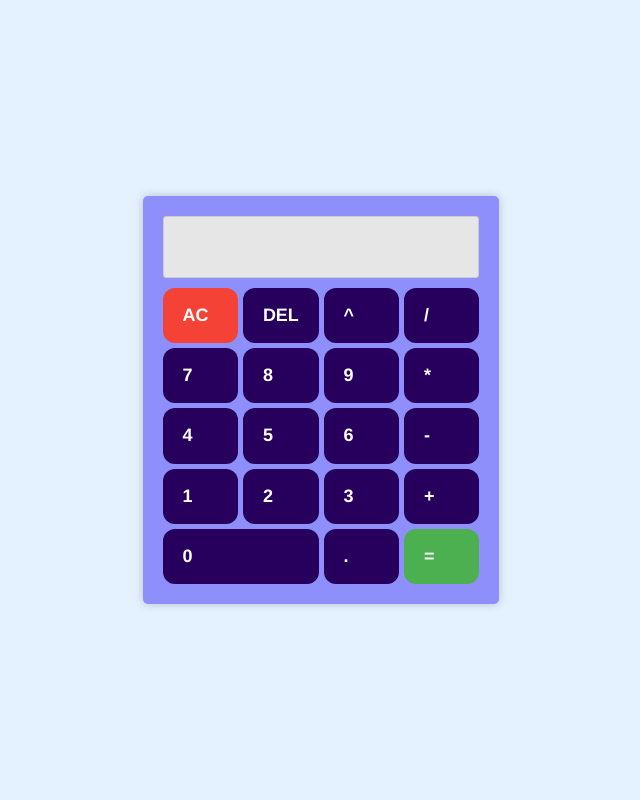
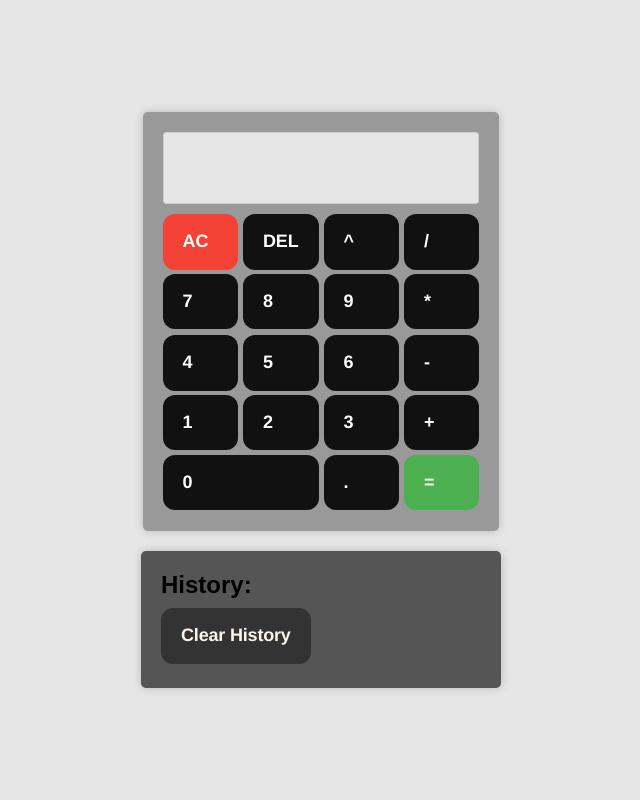
Before and after one commit to nk112233/Simple-Calculator, a Django app: page / in a window 1280 px wide. Shown: the whole page, without its empty margins (319-959 px from the left). Run offline with Django 4.2, Linux system fonts and the light colour scheme.

Commit message:
Added History and various small improvements to CSS and functionalities

```diff
--- a/Simple_Calculator/static/scripts.js
+++ b/Simple_Calculator/static/scripts.js
@@ -1,20 +1,40 @@
+let history = {};
 function append(value){
     const display=document.getElementById("input");
-    display.textContent+=value;
+    let x = display.textContent;
+    let lc = x.slice(-1);
+    if(IsOperator(lc) && IsOperator(value)){
+            console.log(x.slice(0,-1));
+            display.textContent = x.slice(0,-1);
+            display.textContent += value;
+    }
+    else{
+        display.textContent+=value;
+    }
 
 }
-
+function IsOperator(strr){
+        const operators = [ "+", "-", "*", "/", "^"];
+        return operators.includes(strr);
+}
 function calc(){
     let x=document.getElementById("input").textContent;
+    document.getElementById("expr").textContent = x;
     x = x.replace("^","**");
     let y=eval(x);
     document.getElementById("input").textContent=y;
+    x = x.replace("**","^");
+    history[x] = y;
+    console.log(history);
 }
 
 function allclr() {
     document.getElementById("input").textContent = "";
+    document.getElementById("expr").textContent = "";
 }
 function del() {
+
+    document.getElementById("expr").textContent = "";
     const display = document.getElementById("input");
     display.textContent = display.textContent.slice(0, -1);
 }
@@ -27,16 +47,16 @@ function keyboard(e) {
     console.log(keyValue);
     if (/^[0-9\+\^\-\*\.\/]$/.test(keyValue)) {
         document.getElementById(keyValue).style.transform = `translateY(.125rem)`;
-        document.getElementById(keyValue).style.backgroundColor = `#805eb1`;
+        document.getElementById(keyValue).style.backgroundColor = `#57595b`;
         document.addEventListener('keyup', () => {
             document.getElementById(keyValue).style.transform = 'none';
-            document.getElementById(keyValue).style.backgroundColor = `#27005D`;
+            document.getElementById(keyValue).style.backgroundColor = `#111111`;
         });
         append(keyValue);
     }
     else if (keyValue === "Enter") {
         document.getElementById("result").style.transform = `translateY(.125rem)`;
-        document.getElementById("result").style.backgroundColor = `#805eb1`;
+        document.getElementById("result").style.backgroundColor = `#57595b`;
         document.addEventListener('keyup', () => {
         document.getElementById("result").style.transform = 'none';
         document.getElementById("result").style.backgroundColor = `#4caf50`;
@@ -45,12 +65,26 @@ function keyboard(e) {
     }
     else if(keyValue === "Backspace"){
         document.getElementById("del").style.transform = `translateY(.125rem)`;
-        document.getElementById("del").style.backgroundColor = `#805eb1`;
+        document.getElementById("del").style.backgroundColor = `#57595b`;
         document.addEventListener('keyup', () => {
         document.getElementById("del").style.transform = 'none';
-        document.getElementById("del").style.backgroundColor = `#27005D`;
+        document.getElementById("del").style.backgroundColor = `#111111`;
         });
         const display = document.getElementById("input");
         display.textContent = display.textContent.slice(0, -1);
     }
 }
+
+function updateHistory() {
+    const historyList = document.getElementById("history-list");
+    historyList.innerHTML = "";
+    for (const key in history) {
+        const calculation = `<div class = "hsrecord">${key} = ${history[key]}</div>`;
+        historyList.innerHTML += calculation;
+    }
+}
+setInterval(updateHistory, 10);
+function clearHistory(){
+    history = {};
+    document.getElementById("history-list").innerHTML = "";
+}
--- a/Simple_Calculator/static/style.css
+++ b/Simple_Calculator/static/style.css
@@ -6,17 +6,20 @@
 
 /* background colour */
 body{
-    background-color: #E4F1FF;
+    background-color: #e6e6e6;
     font-family: Arial, sans-serif;
     display: flex;
+    flex-direction: column;
     justify-content: center;
     align-items: center;
     height: 100vh;
+
 }
 
 
 #calculator{
-    background-color: #8E8FFA;
+    flex-direction: column;
+    background-color: #999999;
     border-radius: 5px;
     box-shadow: 0 0 10px rgba(0, 0, 0, 0.2);
     padding: 20px;
@@ -30,10 +33,10 @@ body{
     padding: 20px;
     text-align: right;
     margin-bottom: 10px;
-    min-height: 20px;
-    max-height: 20px;
+    min-height: 30px;
+    max-height: 30px;
     max-width: 276px;
-    overflow: hidden ;
+    overflow: hidden;
     white-space: nowrap;
 }
 
@@ -72,7 +75,7 @@ body{
 /* Button styling */
 .button-79{
     backface-visibility: hidden;
-    background-color: #27005D;
+    background-color: #111111;
     border: 0;
     border-radius: .750rem;
     box-sizing: border-box;
@@ -129,10 +132,34 @@ body{
 
 .button-79:not(:disabled):active {
     transform: translateY(.125rem);
-    background-color: #805eb1;
+    background-color:#57595b;
 
 }
 #result:not(:disabled):active{
-    background-color: #805eb1;
+    background-color: #57595b;
 
 }
+#history-box{
+    flex-direction: column;
+    background-color: #555555;
+    border-radius: 5px;
+    box-shadow: 0 0 10px rgba(0, 0, 0, 0.2);
+    padding: 20px;
+    margin-top: 20px;
+    width: 320px;
+}
+#history-list{
+    font-size: large;
+    font-weight: bold;
+    color :#DFA67B;
+    padding: 2px;
+}
+#hsrecord{
+    padding: 2px;
+}
+#clrhs{
+    color : rgb(253, 245, 233);
+    background-color: #333333;
+    margin-top : 5px;
+    margin-bottom : 5px;
+}
--- a/Simple_Calculator/templates/base.html
+++ b/Simple_Calculator/templates/base.html
@@ -11,6 +11,7 @@
 <body>
 <div id="calculator">
     <div id="inputbox">
+        <span id ="expr"></span>
         <div id="input">&nbsp</div>
     </div>
     <div id="allbuttons">
@@ -38,5 +39,12 @@
         <button class="button-79" id="result" onclick="calc()">=</button>
     </div>
 </div>
+<div id="history-box">
+    <h2>History:</h2>
+    <div id="history-list">&nbsp</div>
+    <button class= "button-79" id = "clrhs" onclick = "clearHistory()">Clear History</button>
+    </div>
+</div>
+
 </body>
 </html>
```
